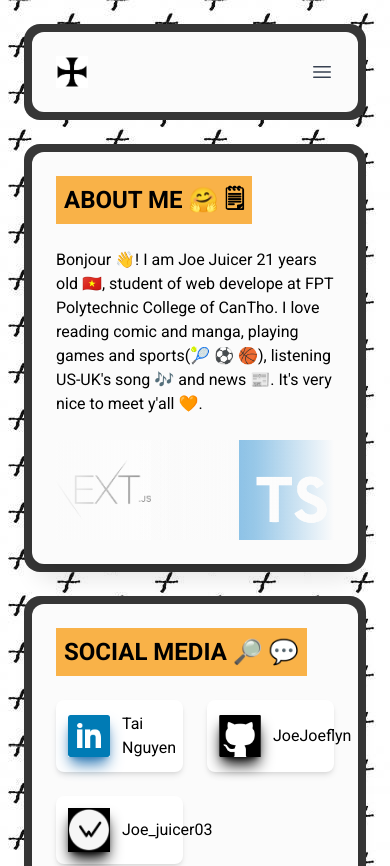
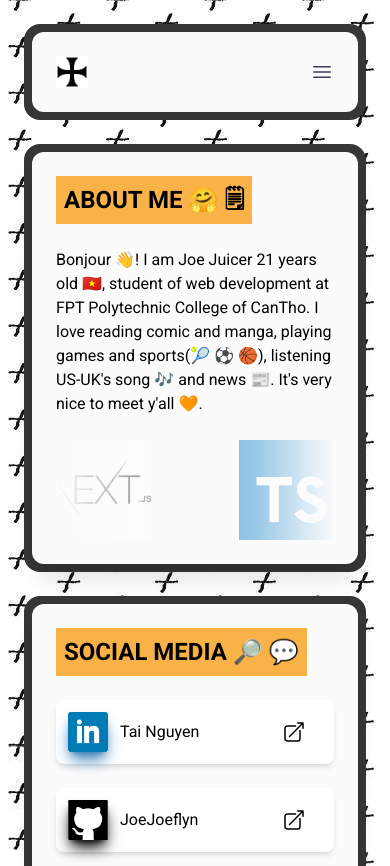
Before and after one commit to JoeJoeflyn/my-portfolio, a Next.js app: page / in a window 390 px wide. Shown: the top 866 px of the page. Built offline with nearby package versions, Linux system fonts and the light colour scheme.

Commit message:
Fixing UI on mobile and content of the site

```diff
--- a/app/body/about.tsx
+++ b/app/body/about.tsx
@@ -10,10 +10,10 @@ export default function About() {
           </div>
         </div>
         <p className="font-medium py-6">
-          Bonjour 👋! I am Joe Juicer 21 years old 🇻🇳, student of web develope
-          at FPT Polytechnic College of CanTho. I love reading comic and manga,
-          playing games and sports(🎾 ⚽ 🏀), listening US-UK&apos;s song 🎶 and
-          news 📰. It&apos;s very nice to meet y&apos;all 🧡.
+          Bonjour 👋! I am Joe Juicer 21 years old 🇻🇳, student of web
+          development at FPT Polytechnic College of CanTho. I love reading comic
+          and manga, playing games and sports(🎾 ⚽ 🏀), listening US-UK&apos;s
+          song 🎶 and news 📰. It&apos;s very nice to meet y&apos;all 🧡.
         </p>
         <div className="slider">
           <div className="slide-track">
--- a/app/body/socialMedia.tsx
+++ b/app/body/socialMedia.tsx
@@ -1,4 +1,5 @@
 import Image from "next/image";
+import { ArrowTopRightOnSquareIcon } from "@heroicons/react/24/outline";
 
 export default function SocialMedia() {
   return (
@@ -9,9 +10,9 @@ export default function SocialMedia() {
             <h1 className="colorSliding p-2">social media 🔎 💬</h1>
           </div>
         </div>
-        <div className="grid grid-cols-2 lg:grid-cols-3 justify-center gap-6 py-6">
+        <div className="grid grid-cols-1 md:grid-cols-3 justify-center gap-6 py-6">
           <a
-            className="flex items-center bg-white shadow-md rounded-lg p-2 hover:border-[#337CB6] hover:scale-105 hover:border-4 border-4 border-transparent transition duration-500 ease-in"
+            className="grid grid-cols-[40px_1fr_40px] items-center bg-white shadow-md rounded-lg p-2 hover:border-[#337CB6] hover:scale-105 hover:border-4 border-4 border-transparent transition duration-500 ease-in"
             href="https://www.linkedin.com/in/tai-nguyen-106a1624b/"
           >
             <Image
@@ -21,10 +22,11 @@ export default function SocialMedia() {
               alt="linkedin"
               className="shadow-lg shadow-[#337CB6]"
             />
-            <span className="pl-3">Tai Nguyen</span>
+            <span className="ml-3">Tai Nguyen</span>
+            <ArrowTopRightOnSquareIcon className="h-6 w-6" />
           </a>
           <a
-            className="flex items-center bg-white shadow-md rounded-lg p-2 hover:border-black hover:scale-105 hover:border-4 border-4 border-transparent transition duration-500 ease-in"
+            className="grid grid-cols-[40px_1fr_40px] items-center bg-white shadow-md rounded-lg p-2 hover:border-black hover:scale-105 hover:border-4 border-4 border-transparent transition duration-500 ease-in"
             href="https://github.com/JoeJoeflyn"
           >
             <Image
@@ -34,10 +36,11 @@ export default function SocialMedia() {
               alt="github"
               className="shadow-lg shadow-black"
             />
-            <span className="pl-3">JoeJoeflyn</span>
+            <span className="ml-3">JoeJoeflyn</span>
+            <ArrowTopRightOnSquareIcon className="h-6 w-6" />
           </a>
           <a
-            className="flex items-center bg-white shadow-md rounded-lg p-2 hover:border-black hover:scale-105 hover:border-4 border-4 border-transparent transition duration-500 ease-in"
+            className="grid grid-cols-[40px_1fr_40px] items-center bg-white shadow-md rounded-lg p-2 hover:border-black hover:scale-105 hover:border-4 border-4 border-transparent transition duration-500 ease-in"
             href="https://wakatime.com/@Joe_juicer03"
           >
             <Image
@@ -47,7 +50,8 @@ export default function SocialMedia() {
               alt="wakatime"
               className="shadow-lg shadow-black"
             />
-            <span className="pl-3">Joe_juicer03</span>
+            <span className="ml-3">Joe_juicer03</span>
+            <ArrowTopRightOnSquareIcon className="h-6 w-6" />
           </a>
         </div>
       </div>
--- a/app/layout.tsx
+++ b/app/layout.tsx
@@ -1,6 +1,7 @@
 import "./globals.css";
 import type { Metadata } from "next";
 import { Roboto } from "next/font/google";
+import Head from "next/head";
 
 const roboto = Roboto({
   weight: ["400", "700"],
@@ -24,6 +25,12 @@ export default function RootLayout({
 }) {
   return (
     <html lang="en">
+      <Head>
+        <meta
+          name="google-site-verification"
+          content="h-krulVRrLSSg-fSeJVcQMGF_1XnEb8QYSyYGw6b_t4"
+        />
+      </Head>
       <body className={`${roboto.className} img-bg`}>{children}</body>
     </html>
   );
```
Also changed, not shown: public/robots.txt (added), 1 other file (tests, documents, lock files or other folders).
